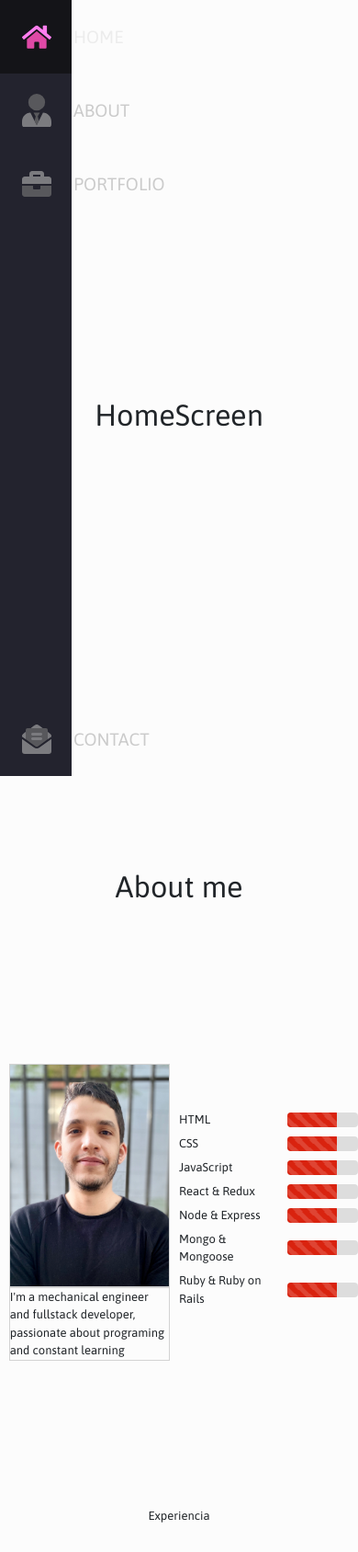
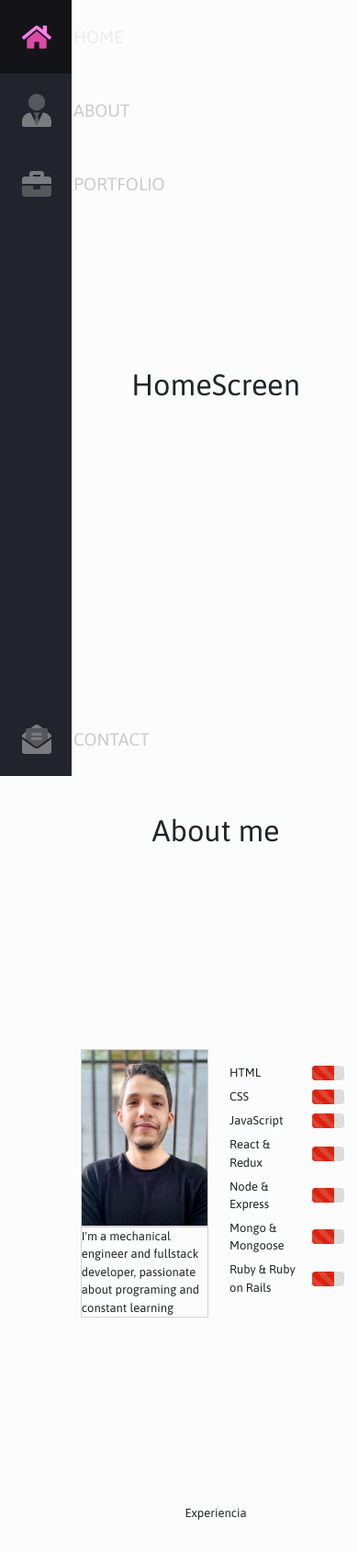
Before and after one commit to danielrs95/personalWeb, a React (Create React App) app: page / in a window 390 px wide. Shown: the whole page at 92% size. Built offline with nearby package versions, Linux system fonts and the light colour scheme.

Commit message:
Agrega padding a los skills, para verse mejor on mobile

```diff
--- a/src/index.css
+++ b/src/index.css
@@ -19,6 +19,7 @@ code {
   --bg-primary: #23232e;
   --bg-secondary: #141418;
   --transition-speed: 600ms;
+  --navbar_width: 5rem;
 }
 
 /* Customize scrollbar */
@@ -43,7 +44,7 @@ body::-webkit-scrollbar-thumb {
   position: fixed;
   background-color: var(--bg-primary);
   transition: width 600ms ease;
-  width: 5rem;
+  width: var(--text-secondary);
   height: 100vh;
 }
 
@@ -130,16 +131,19 @@ body::-webkit-scrollbar-thumb {
 }
 
 #home {
-  border-top: 66px solid transparent;
+  /* border-top: 66px solid transparent; */
   display: grid;
   place-items: center;
-  background-clip: padding-box;
+  /* background-clip: padding-box; */
   height: 100vh;
+  margin-left: var(--navbar_width);
+  /* width: calc(100vw - 5rem); */
 }
 
 #about {
-  border-top: 66px solid transparent;
+  /* border-top: 66px solid transparent; */
   height: 100vh;
+  margin-left: var(--navbar_width);
   /* Grid */
   display: grid;
   place-items: center;
@@ -218,6 +222,7 @@ body::-webkit-scrollbar-thumb {
 .about-skills {
   width: 100%;
   grid-area: skills;
+  padding: 0 15px;
 }
 
 .skill-container {
```
